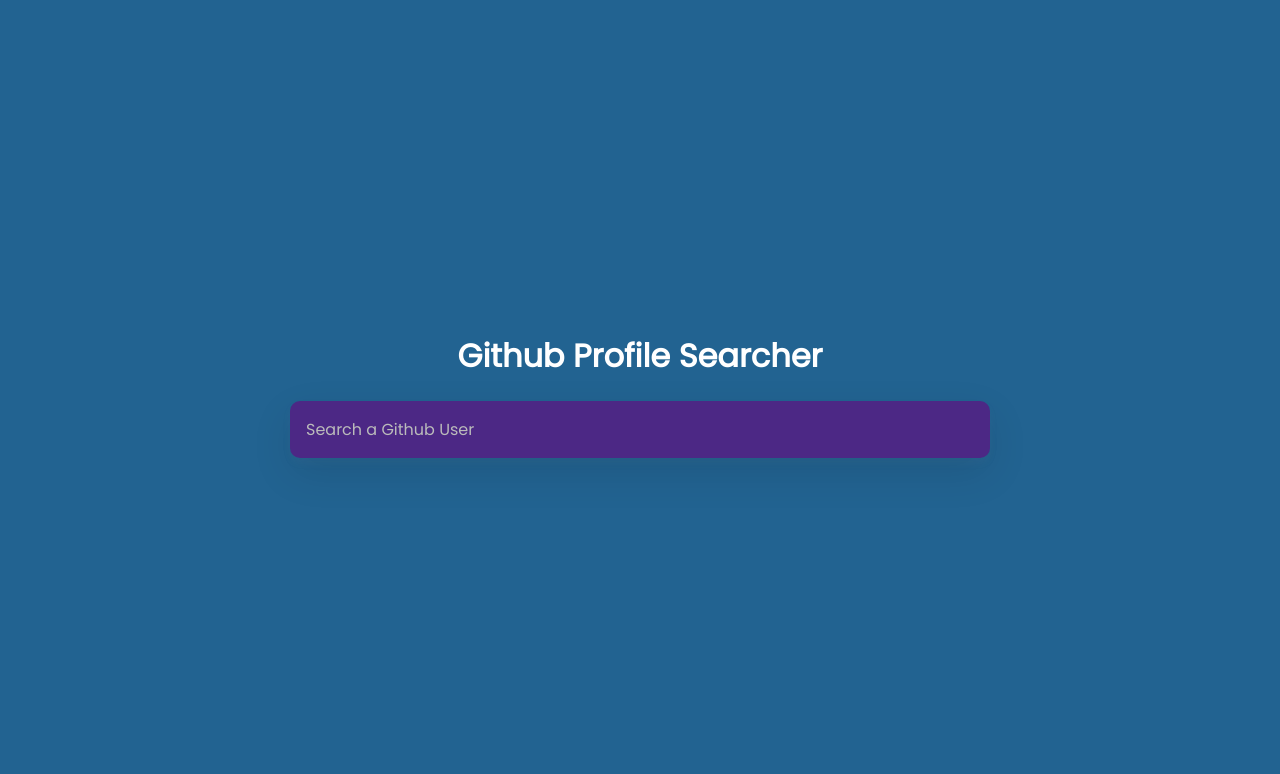
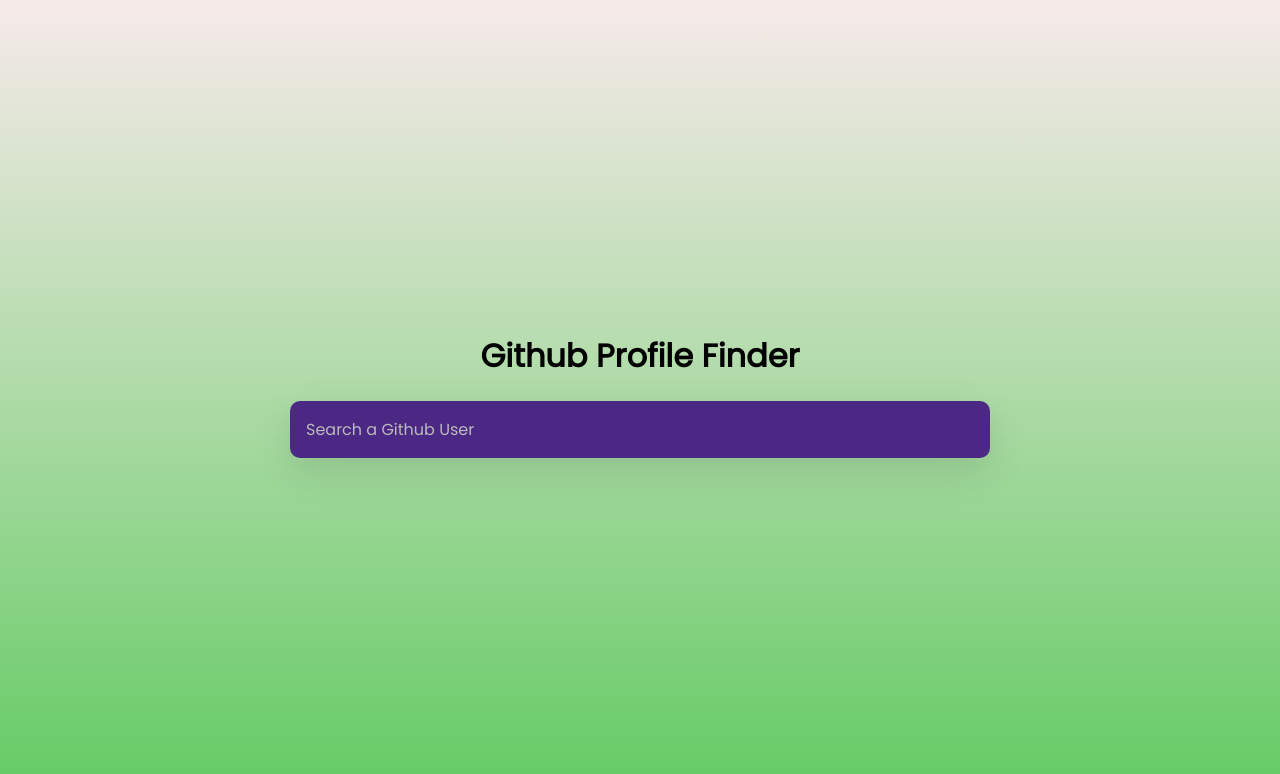
Before and after one commit to MOFIJULHAQUE/GitHub-Profile-Finder, a plain HTML site: page index.html in a window 1280 px wide. Drawn offline with nearby package versions, Linux system fonts and the light colour scheme.

Commit message:
Github Profile Searcher

```diff
--- a/index.html
+++ b/index.html
@@ -7,7 +7,7 @@
     <title>Github Profile Searcher</title>
   </head>
   <body>
-    <h1>Github Profile Searcher</h1>
+    <h1>Github Profile Finder</h1>
     <form class="user-form" id="form">
       <input type="text" id="search" placeholder="Search a Github User">
     </form>
--- a/style.css
+++ b/style.css
@@ -5,7 +5,8 @@
 }
 
 body {
-  background-color: #226391;
+  /* background: url(./Bluesky_V3_Animation.gif); */
+  background:linear-gradient(rgb(247, 234, 234),rgb(98, 203, 98));
   color: #fff;
   font-family: 'Poppins', sans-serif;
   display: flex;
@@ -15,6 +16,9 @@ body {
   height: 100vh;
   overflow: hidden;
   margin: 0;
+}
+h1{
+  color: black;
 }
 
 .user-form {
```
Also changed, not shown: 1 other file.
